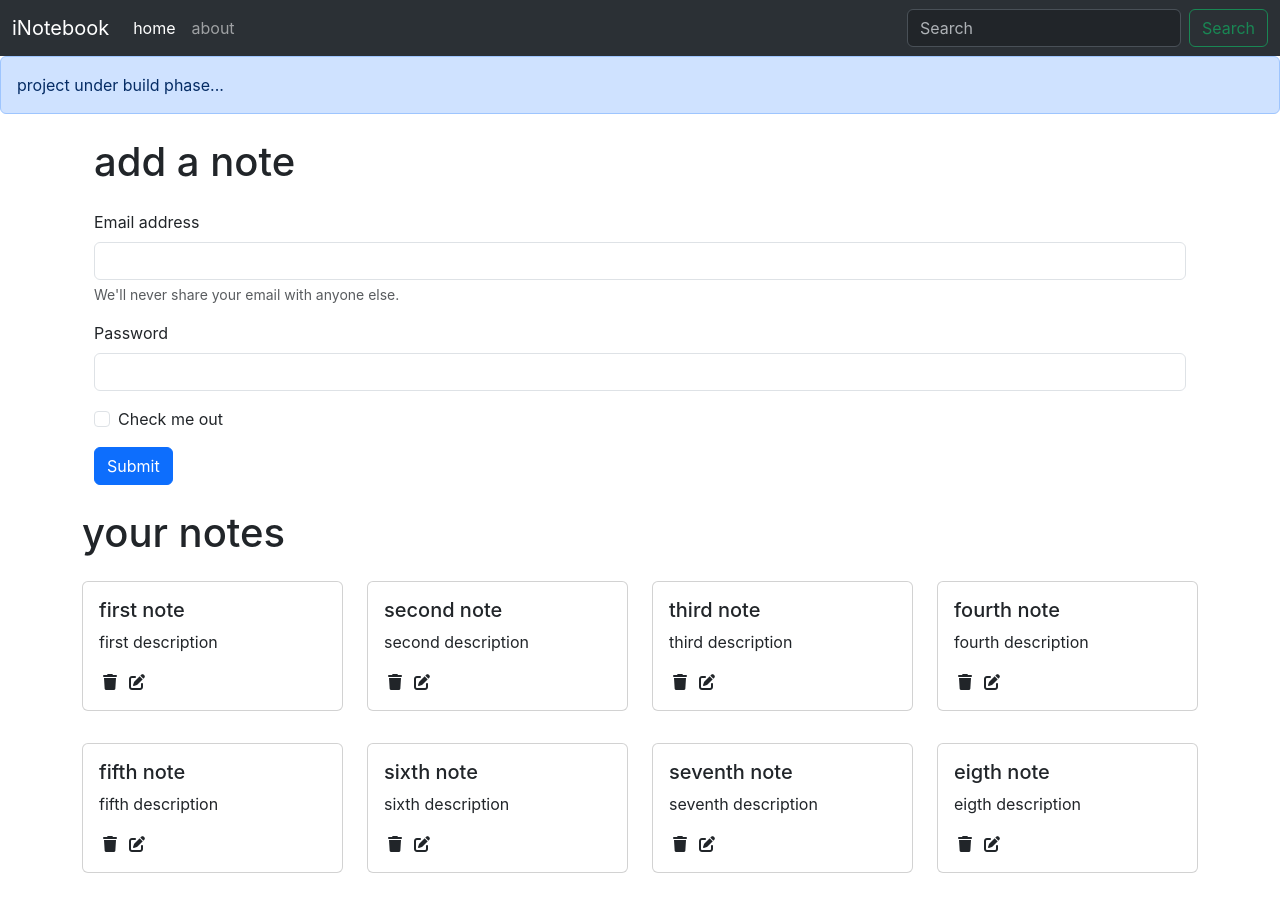
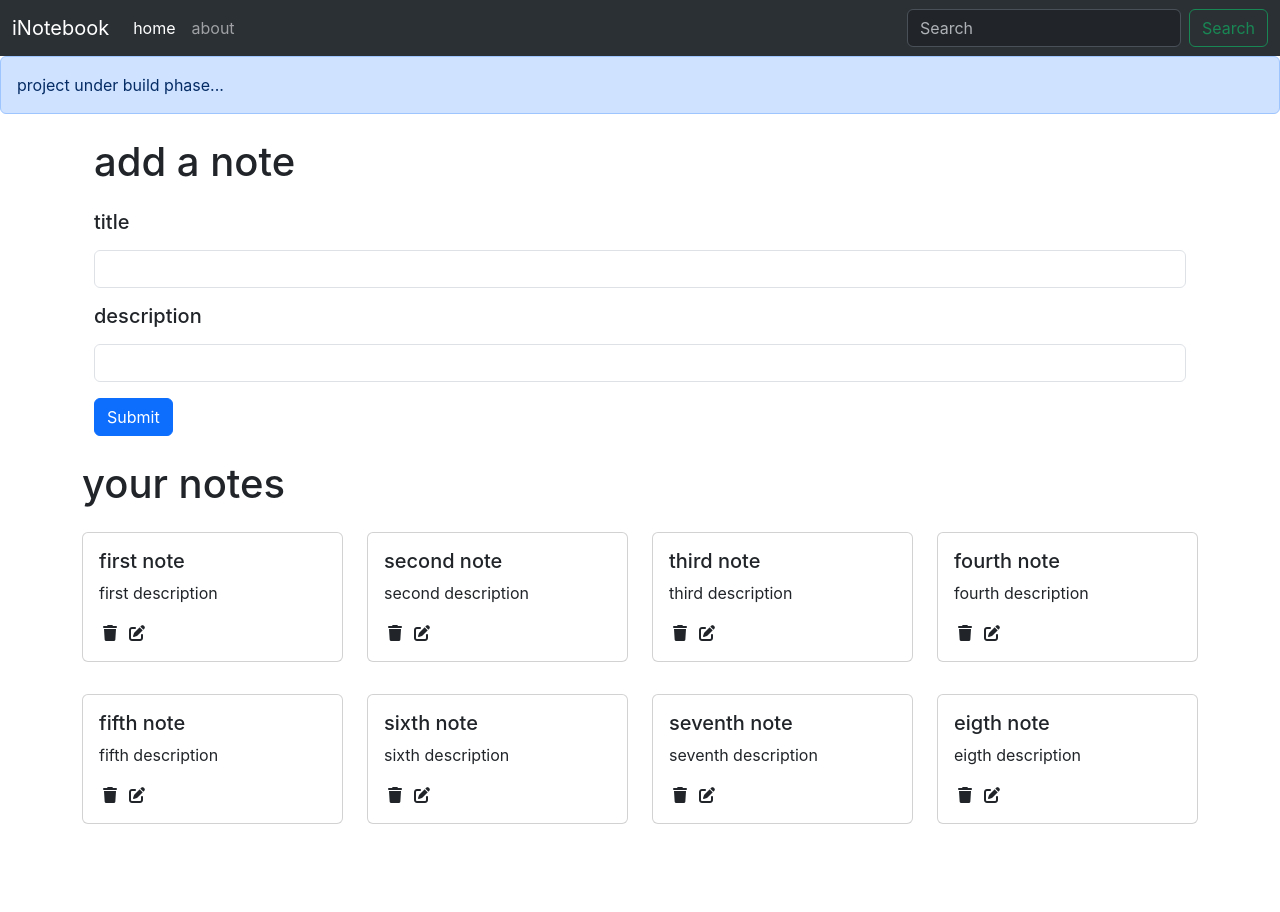
Before and after one commit to siddharth-ruria/inotebook---MERN.stack, a React (Create React App) app: page / in a window 1280 px wide. After the commit the page ends 864 px from the top, so only its background shows below. Built offline with nearby package versions, Linux system fonts and the light colour scheme.

Commit message:
add 'add-note' functionality

```diff
--- /dev/null
+++ b/src/components/AddNote.js
@@ -0,0 +1,63 @@
+import React, { useContext, useState } from "react";
+import noteContext from "../context/notes/noteContext";
+
+const AddNote = () => {
+  const context = useContext(noteContext);
+  const { addNote } = context;
+
+  const [note, setNote] = useState({
+    title: "",
+    description: "",
+    tag: "notes",
+  });
+
+  const addNoteClick = (e) => {
+    e.preventDefault();
+    addNote(note.title, note.description, note.tag);
+  };
+  const onChange = (e) => {
+    setNote({ ...note, [e.target.id]: e.target.value });
+  };
+
+  return (
+    <div className="container my-4">
+      <h1>add a note</h1>
+      <form className="my-4">
+        <div className="mb-3">
+          <label htmlFor="title" className="form-label">
+            <h5>title</h5>
+          </label>
+          <input
+            type="text"
+            className="form-control"
+            id="title"
+            name="title"
+            aria-describedby="emailHelp"
+            onChange={onChange}
+          />
+        </div>
+        <div className="mb-3">
+          <label htmlFor="description" className="form-label">
+            <h5>description</h5>
+          </label>
+          <input
+            type="text"
+            className="form-control"
+            id="description"
+            name="description"
+            onChange={onChange}
+          />
+        </div>
+        <button
+          type="submit"
+          className="btn btn-primary"
+          onClick={addNoteClick}
+        >
+          Submit
+        </button>
+      </form>
+    </div>
+  );
+};
+
+export default AddNote;
--- a/src/components/Alert.js
+++ b/src/components/Alert.js
@@ -3,7 +3,7 @@
 const Alert = (props) => {
   return (
     <div>
-      <div class="alert alert-primary" role="alert">
+      <div className="alert alert-primary" role="alert">
         {props.message}
       </div>
     </div>
--- a/src/components/Home.js
+++ b/src/components/Home.js
@@ -3,49 +3,6 @@
 const Home = () => {
   return (
     <>
-      <div className="container my-4">
-        <h1>add a note</h1>
-        <form className="my-4">
-          <div className="mb-3">
-            <label htmlFor="exampleInputEmail1" className="form-label">
-              Email address
-            </label>
-            <input
-              type="email"
-              className="form-control"
-              id="exampleInputEmail1"
-              aria-describedby="emailHelp"
-            />
-            <div id="emailHelp" className="form-text">
-              We'll never share your email with anyone else.
-            </div>
-          </div>
-          <div className="mb-3">
-            <label htmlFor="exampleInputPassword1" className="form-label">
-              Password
-            </label>
-            <input
-              type="password"
-              className="form-control"
-              id="exampleInputPassword1"
-            />
-          </div>
-          <div className="mb-3 form-check">
-            <input
-              type="checkbox"
-              className="form-check-input"
-              id="exampleCheck1"
-            />
-            <label className="form-check-label" htmlFor="exampleCheck1">
-              Check me out
-            </label>
-          </div>
-          <button type="submit" className="btn btn-primary">
-            Submit
-          </button>
-        </form>
-      </div>
-
       <Notes />
     </>
   );
--- a/src/components/Notes.js
+++ b/src/components/Notes.js
@@ -1,18 +1,22 @@
 import React, { useContext } from "react";
+import NoteItem from "./NoteItem";
 import noteContext from "../context/notes/noteContext";
-import NoteItem from "./NoteItem";
 import { v4 as uuidv4 } from "uuid";
+import AddNote from "./AddNote";
 
 const Notes = () => {
   const context = useContext(noteContext);
-  const { notes, setNotes } = context;
+  const { notes } = context;
   return (
+    <>
+      <AddNote />
       <div className="row my-4">
         <h1>your notes</h1>
         {notes.map((note) => {
           return <NoteItem key={uuidv4()} note={note} />;
         })}
       </div>
+    </>
   );
 };
 
--- a/src/context/notes/NoteState.js
+++ b/src/context/notes/NoteState.js
@@ -78,8 +78,31 @@
 
 const NoteState = (props) => {
   const [notes, setNotes] = useState(initialNotes);
+
+  // add a note
+  const addNote = (title, description, tag) => {
+    console.log("adding a new note");
+
+    const note = {
+      _id: "66e91832a9ad462e21998048",
+      user: "66e7a7fc41afb95c1a6c638e4",
+      title: title,
+      description: description,
+      tag: tag,
+      date: "2024-09-17T05:48:34.639Z",
+      __v: 0,
+    };
+    setNotes(notes.concat(note));
+  };
+
+  // update a note
+  const updateNote = () => {};
+
+  // delete a note
+  const deleteNote = () => {};
+
   return (
-    <NoteContext.Provider value={{ notes, setNotes }}>
+    <NoteContext.Provider value={{ notes, addNote, updateNote, deleteNote }}>
       {props.children}
     </NoteContext.Provider>
   );
```
Lines whose indentation alone changed are shown as unchanged.
